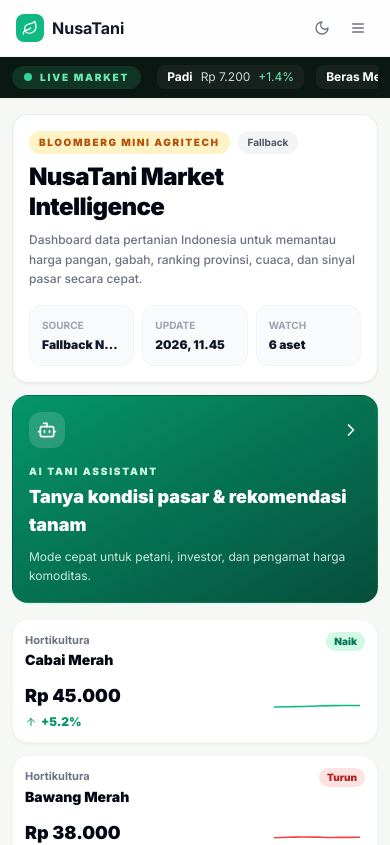
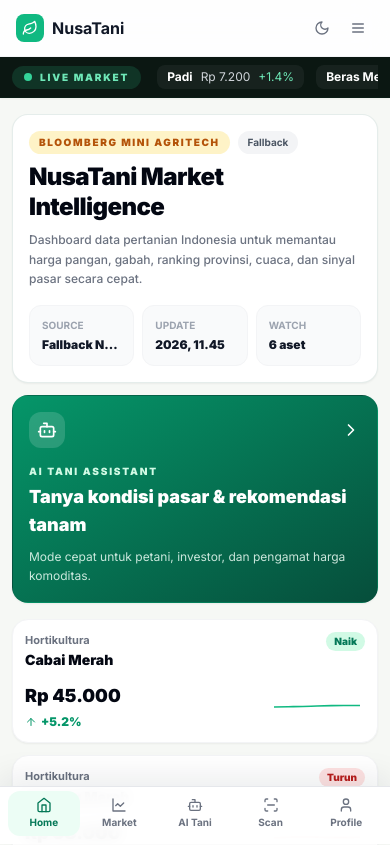
Before and after one commit to LoOp575/Nusa-tani0, a Next.js app: page / in a window 390 px wide. Shown: the top 845 px of the page. Built offline with nearby package versions, Linux system fonts and the light colour scheme.

Commit message:
Enable mobile bottom navigation in layout

```diff
--- a/app/layout.tsx
+++ b/app/layout.tsx
@@ -3,6 +3,7 @@
 import './globals.css'
 import Navbar from '@/components/navbar'
 import Footer from '@/components/footer'
+import MobileBottomNav from '@/components/mobile-bottom-nav'
 
 const inter = Inter({ subsets: ['latin'] })
 
@@ -23,6 +24,7 @@
         <Navbar />
         <main className="flex-1">{children}</main>
         <Footer />
+        <MobileBottomNav />
       </body>
     </html>
   )
```
